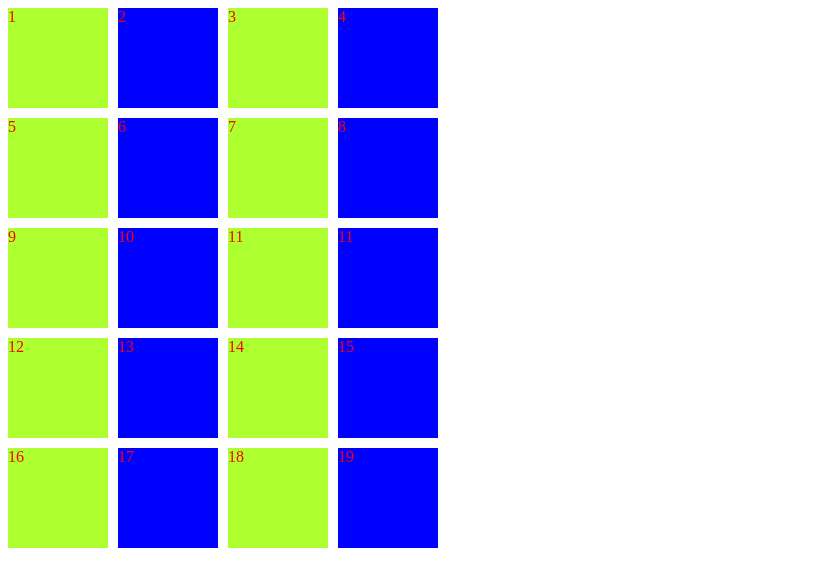
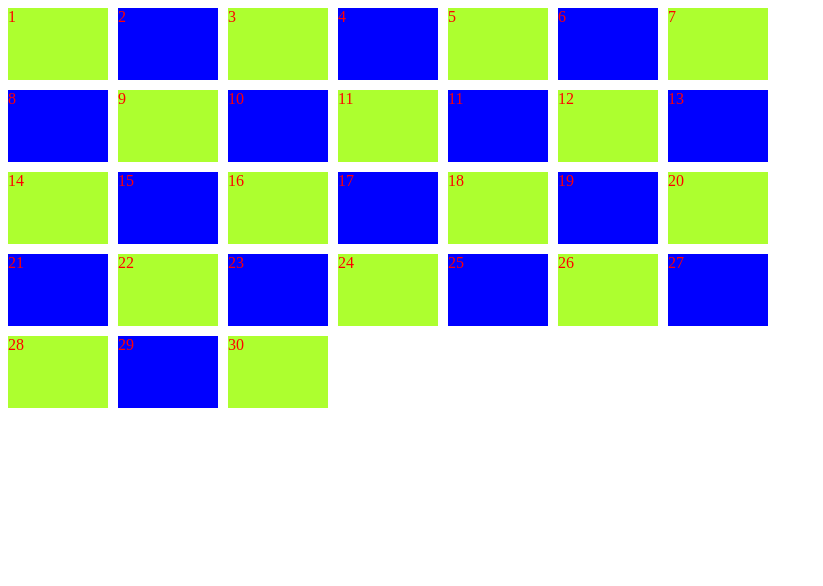
Before and after one commit to choijun0/css_practice, a plain HTML site: page index.html in a window 1280 px wide. Shown: the top 586 px of the page, without its empty margins (0-823 px from the left). Drawn offline with Linux system fonts and the light colour scheme.

Commit message:
grid-auto-flow

```diff
--- a/index.html
+++ b/index.html
@@ -29,6 +29,17 @@
       <div class="item">17</div>
       <div class="item">18</div>
       <div class="item">19</div>
+      <div class="item">20</div>
+      <div class="item">21</div>
+      <div class="item">22</div>
+      <div class="item">23</div>
+      <div class="item">24</div>
+      <div class="item">25</div>
+      <div class="item">26</div>
+      <div class="item">27</div>
+      <div class="item">28</div>
+      <div class="item">29</div>
+      <div class="item">30</div>
     </div>
   </body>
 </html>
--- a/style.css
+++ b/style.css
@@ -4,11 +4,10 @@ body{
 .grid{
   display: grid;
   gap: 10px;
-  height: 250vh;
-  /* -- grid-template-rows: repeat(4, 100px); -- */
-  grid-template-columns: repeat(4, 100px);
-  grid-auto-rows: 100px; /*it is working on when the number of grid elements is overflow grid's cell count or when grid-template-rows/columns aren't declared.*/
-  /*But you need to declare either grid template columns/rows */
+  height: 50vh;
+  grid-template-columns: repeat(7, 100px);
+  grid-auto-flow: rows;   /*grid를 overflow할 경우에 grid-auto-flow의 value가 columns일경우 column을 더 추가하는 방식으로 overflow를 처리한다. defalut = rows*/
+  grid-auto-columns: 100px
 }
 .header{
   background-color: red;
```
